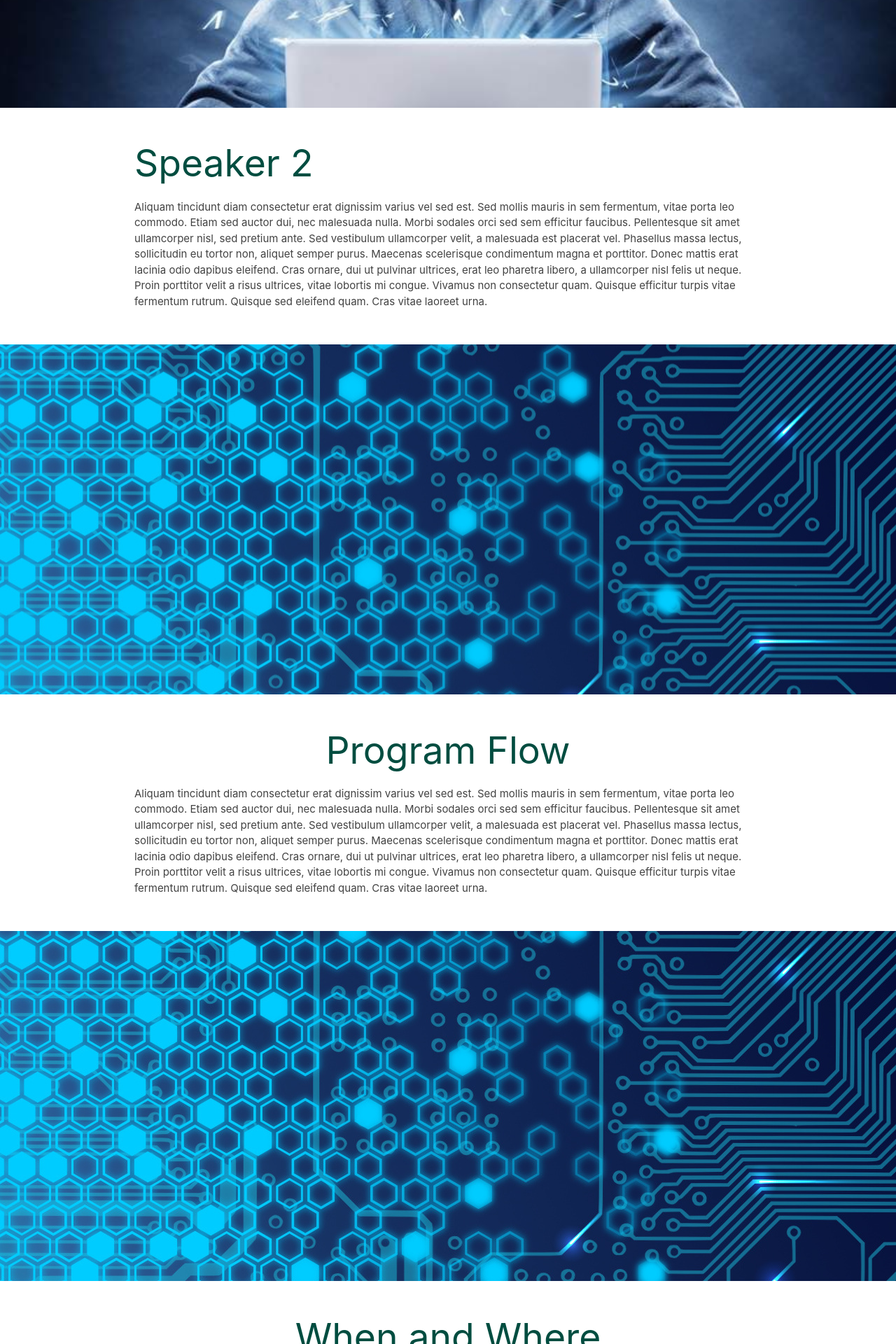
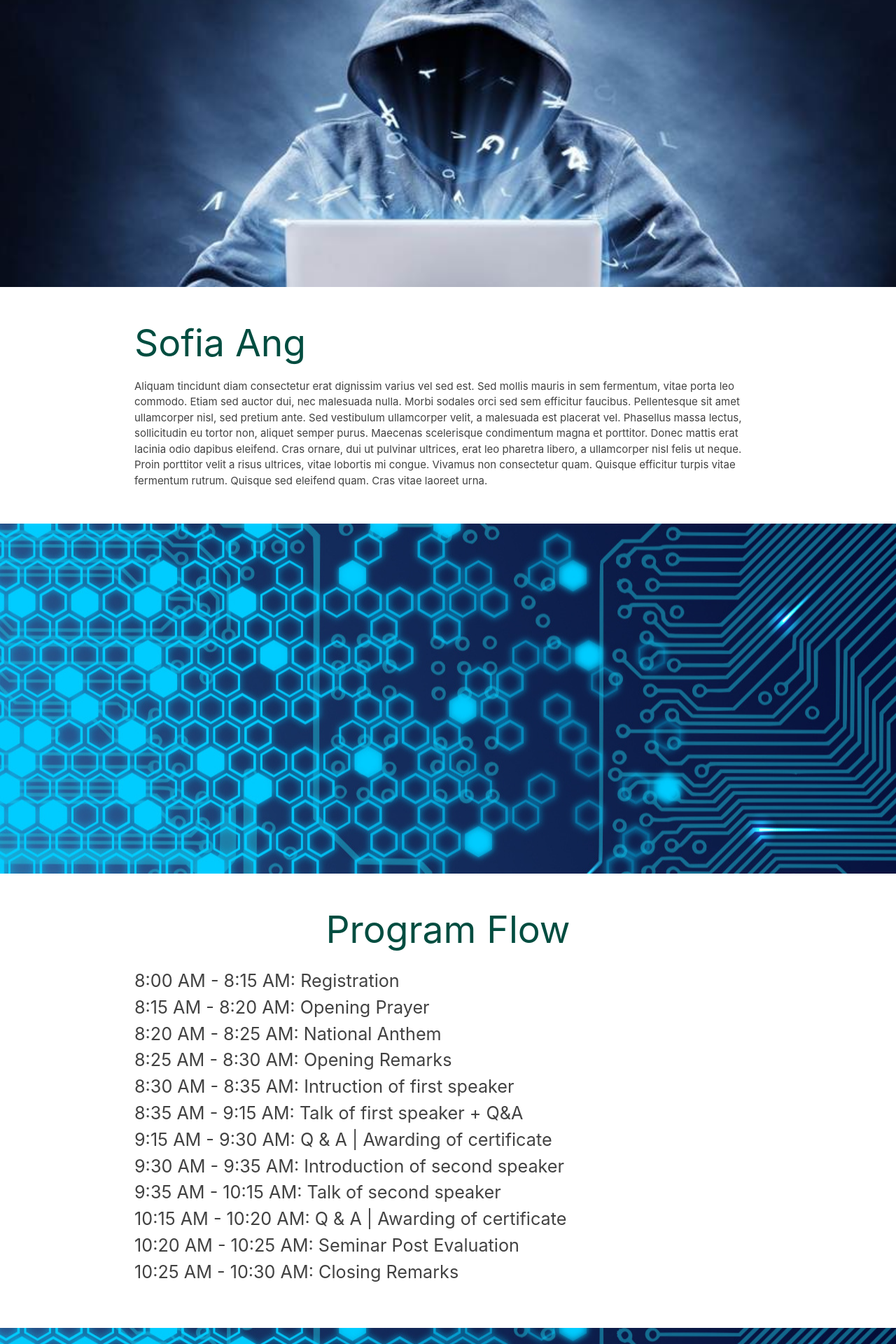
Before and after one commit to jmacj/trends, a Flask app: page / in a window 1280 px wide. Shown: the part 1760-3680 px from the top of the page at 70% size. Run offline with Flask 2, Linux system fonts and the light colour scheme; some libraries are stand-ins or nearby versions.

Commit message:
updated details

```diff
--- a/templates/index.html
+++ b/templates/index.html
@@ -12,10 +12,17 @@
 	<div class="parallax"><img src="{{ url_for("static", filename="img/sample2.jpg") }}"></div>
 </div>
 
+<div class="section white">
+	<div class="row container">
+		<h4 class="header center-align teal-text text-darken-4">ITEELEC1</h4>
+		<h2 class="header center-align teal-text text-darken-4">ICT TRENDS:</h2>
+		<h2 class="header center-align teal-text text-darken-4">Robotics Process Automation</h2>
+	</div>
+</div>
 
 <div class="section white">
 	<div class="row container">
-		<h2 class="header center-align teal-text text-darken-4">Speakers</h2>
+		<h3 class="header center-align teal-text text-darken-4">Speakers</h3>
 	</div>
 </div>
 
@@ -26,9 +33,9 @@
 
 <div class="section white">
 	<div class="row container">
-		<h2 class="header teal-text text-darken-4">Speaker 1</h2>
+		<h3 class="header teal-text text-darken-4">Romiazon Salazar</h3>
 		<p class="grey-text text-darken-3 lighten-3">
-			Lorem ipsum dolor sit amet, consectetur adipiscing elit. Morbi in risus commodo, porta sem nec, rhoncus ex. Vivamus pretium ut nunc nec volutpat. Pellentesque congue orci in ex lacinia condimentum. Praesent ornare purus dui, vitae varius enim vulputate sit amet. Vestibulum ut ornare lectus. Donec sit amet quam massa. Donec quis lacus neque.
+			She is currently an Applications Development Team Lead in Accenture and was recently recognized as one of Accenture's Techstar batch 2018. Also part of Accenture's 2017 Gantimpala Awardees (Likha award) and formerly ACM's Vice President.
 		</p>
 	</div>
 </div>
@@ -40,7 +47,7 @@
 
 <div class="section white">
 	<div class="row container">
-		<h2 class="header teal-text text-darken-4">Speaker 2</h2>
+		<h2 class="header teal-text text-darken-4">Sofia Ang</h2>
 		<p class="grey-text text-darken-3 lighten-3">
 			Aliquam tincidunt diam consectetur erat dignissim varius vel sed est. Sed mollis mauris in sem fermentum, vitae porta leo commodo. Etiam sed auctor dui, nec malesuada nulla. Morbi sodales orci sed sem efficitur faucibus. Pellentesque sit amet ullamcorper nisl, sed pretium ante. Sed vestibulum ullamcorper velit, a malesuada est placerat vel. Phasellus massa lectus, sollicitudin eu tortor non, aliquet semper purus. Maecenas scelerisque condimentum magna et porttitor. Donec mattis erat lacinia odio dapibus eleifend. Cras ornare, dui ut pulvinar ultrices, erat leo pharetra libero, a ullamcorper nisl felis ut neque. Proin porttitor velit a risus ultrices, vitae lobortis mi congue. Vivamus non consectetur quam. Quisque efficitur turpis vitae fermentum rutrum. Quisque sed eleifend quam. Cras vitae laoreet urna.
 		</p>
@@ -54,8 +61,19 @@
 <div class="section white">
 	<div class="row container">
 		<h2 class="header center-align teal-text text-darken-4">Program Flow</h2>
-		<p class="grey-text text-darken-3 lighten-3">
-			Aliquam tincidunt diam consectetur erat dignissim varius vel sed est. Sed mollis mauris in sem fermentum, vitae porta leo commodo. Etiam sed auctor dui, nec malesuada nulla. Morbi sodales orci sed sem efficitur faucibus. Pellentesque sit amet ullamcorper nisl, sed pretium ante. Sed vestibulum ullamcorper velit, a malesuada est placerat vel. Phasellus massa lectus, sollicitudin eu tortor non, aliquet semper purus. Maecenas scelerisque condimentum magna et porttitor. Donec mattis erat lacinia odio dapibus eleifend. Cras ornare, dui ut pulvinar ultrices, erat leo pharetra libero, a ullamcorper nisl felis ut neque. Proin porttitor velit a risus ultrices, vitae lobortis mi congue. Vivamus non consectetur quam. Quisque efficitur turpis vitae fermentum rutrum. Quisque sed eleifend quam. Cras vitae laoreet urna.
+		<p class="flow-text grey-text text-darken-3 lighten-3">
+			    8:00 AM - 8:15 AM: Registration<br/>
+			    8:15 AM - 8:20 AM: Opening Prayer<br/>
+			    8:20 AM - 8:25 AM: National Anthem<br/>
+			    8:25 AM - 8:30 AM: Opening Remarks<br/>
+			    8:30 AM - 8:35 AM: Intruction of first speaker<br/>
+			    8:35 AM - 9:15 AM: Talk of first speaker + Q&A<br/>
+			    9:15 AM - 9:30 AM: Q & A | Awarding of certificate<br/>
+			    9:30 AM - 9:35 AM: Introduction of second speaker<br/>
+			    9:35 AM - 10:15 AM: Talk of second speaker<br/>
+			    10:15 AM - 10:20 AM: Q & A | Awarding of certificate<br/>
+			    10:20 AM - 10:25 AM: Seminar Post Evaluation<br/>
+			    10:25 AM - 10:30 AM: Closing Remarks<br/>
 		</p>
 	</div>
 </div>
@@ -67,6 +85,9 @@
 <div class="section white">
 	<div class="row container">
 		<h2 class="header center-align teal-text text-darken-4">When and Where</h2>
+
+		<div id="map" style="width:100%;height:400px;"></div>
+
 		<p class="flow-text grey-text text-darken-3 lighten-3">
 			FEU - INSTITUTE OF TECHNOLOGY<br>
 			P. Paredes, Sampaloc, Manila, Metro Manila<br>
@@ -90,21 +111,14 @@
 	</div>
 </div>
 
-<footer class="page-footer teal darken-3">
+<footer class="page-footer white">
   <div class="container">
     <div class="row">
       <div class="col l6 s12">
-        <h5 class="white-text">FEU Technology Summit</h5>
-        <p class="grey-text text-lighten-4"></p>
+
       </div>
       <div class="col l4 offset-l2 s12">
-        <h5 class="white-text">Links</h5>
-        <ul>
-          <li><a class="grey-text text-lighten-3" href="#!">Link 1</a></li>
-          <li><a class="grey-text text-lighten-3" href="#!">Link 2</a></li>
-          <li><a class="grey-text text-lighten-3" href="#!">Link 3</a></li>
-          <li><a class="grey-text text-lighten-3" href="#!">Link 4</a></li>
-        </ul>
+
       </div>
     </div>
   </div>
@@ -117,6 +131,7 @@
 {% endblock %}
 
 {% block scripts %}
+
 <script>
 
 	$(document).ready(function(){
@@ -125,12 +140,30 @@
 
 
 	function myMap() {
+		var mapCanvas = document.getElementById("map");
 	    var mapOptions = {
-	        center: new google.maps.LatLng(51.5, -0.12),
-	        zoom: 10,
-	        mapTypeId: google.maps.MapTypeId.HYBRID
+	        center: new google.maps.LatLng(14.6044439,120.9885878),
+	        zoom: 18,
+	        mapTypeId: google.maps.MapTypeId.ROADMAP
+
 	    }
-		var map = new google.maps.Map(document.getElementById("map"), mapOptions);
+		var map = new google.maps.Map(mapCanvas, mapOptions);
+		var marker1 = new google.maps.Marker({
+	        position: new google.maps.LatLng(14.6044439,120.9885878),
+	        map: map
+	    });
+
+	    var infowindow1 = new google.maps.InfoWindow({
+	        content:  createInfo('FEU- Institute of Technology'),
+	        position: new google.maps.LatLng(14.6044439,120.9885878)
+	    });
+
+	    // Create information window
+	    function createInfo(title) {
+	        return '<div class="infowindow"><strong>'+ title +'</strong></div>';
+	    }
 	}
+
 </script>
+<script src="https://maps.googleapis.com/maps/api/js?key=AIzaSyAhm4LRL9Hod61tNwYifzK3TH6EC-07A_U&callback=myMap"></script>
 {% endblock %}
```
